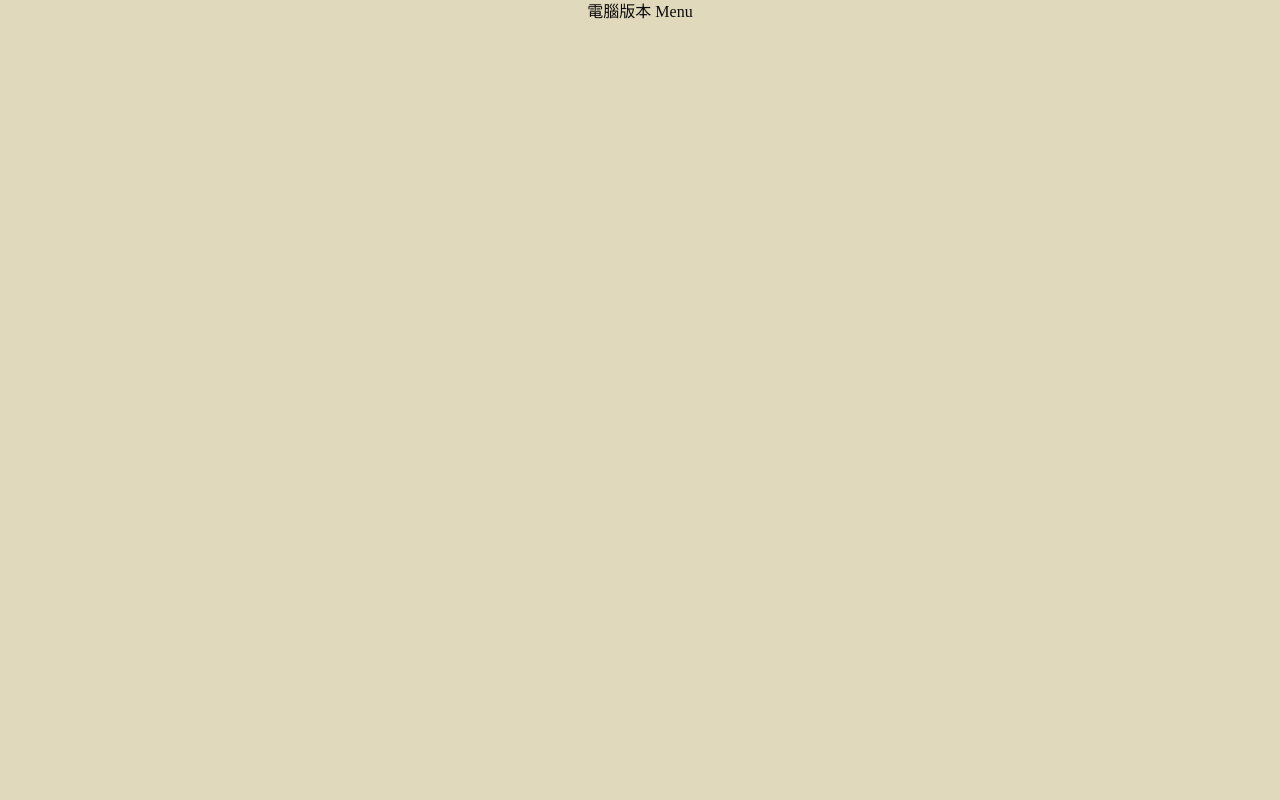
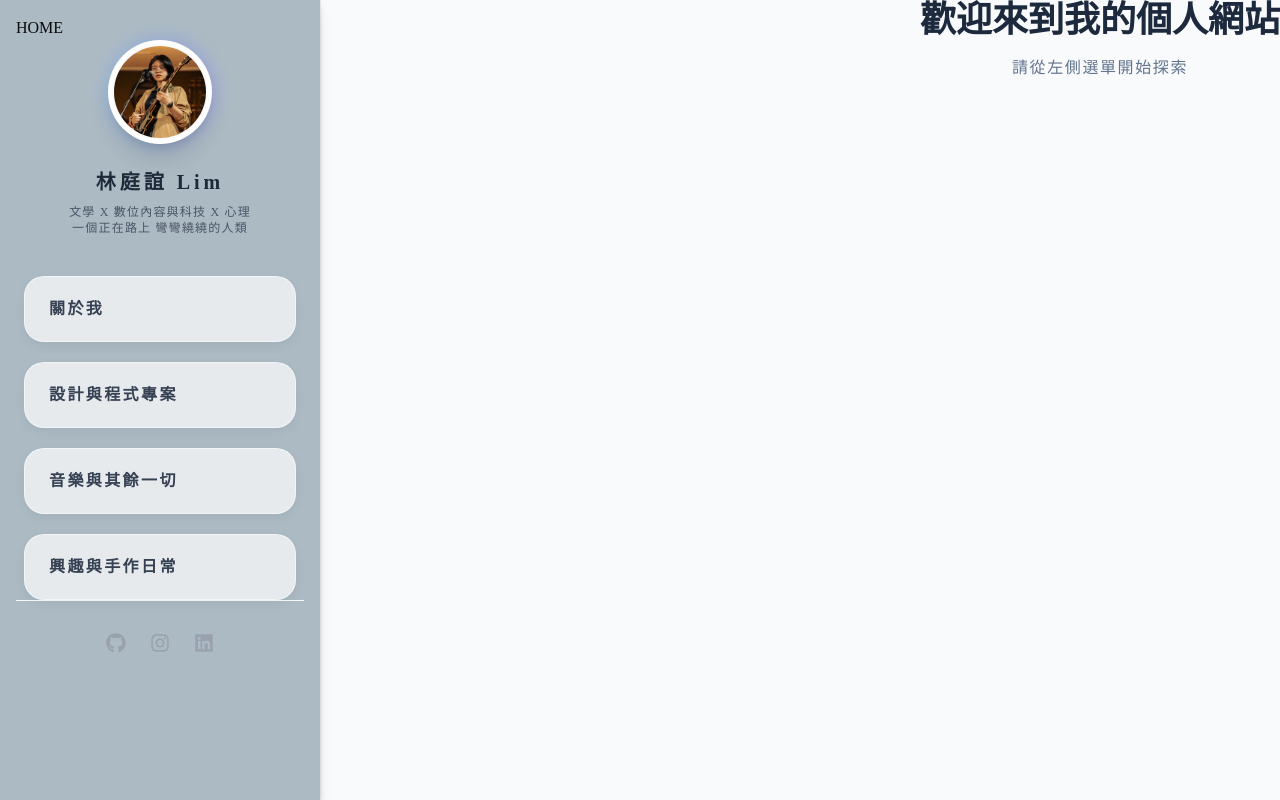
Before and after one commit to yeelin1128/1142_Web113101084_Hw1, a Next.js app: page / in a window 1280 px wide. Built offline with nearby package versions, Linux system fonts and the light colour scheme.

Commit message:
feat: menu

```diff
--- a/app/page.tsx
+++ b/app/page.tsx
@@ -8,16 +8,28 @@ export default function Home() {
 
   return (
     <>
-      <div className="flex h-full justify-center">
-        <div className="sm:block hidden ">
-          {/* 電腦版 */}
-          電腦版本 Menu
-        </div>
-        <div className="sm:hidden">
+      <div className="flex h-screen w-full overflow-hidden bg-slate-50">
+
+        {/* 1. 電腦版選單：只有在 sm (640px) 以上才會顯示 */}
+        <aside className="hidden sm:block flex-shrink-0 h-full border-r shadow-md">
+          <Menu />
+        </aside>
+
+        {/* 2. 主要內容區 */}
+        <main className="flex-grow flex flex-col justify-center items-center p-10"></main>
+
+        <div className="sm:hidden w-full h-full">
           {/* 手機版 */}
           手機版本 Menu
           <Menu />
         </div>
+
+        {/* 電腦版看到的歡迎文字 */}
+        <div className="hidden sm:flex flex-col items-center">
+          <h1 className="text-4xl font-bold text-slate-800 mb-4">歡迎來到我的個人網站</h1>
+          <p className="text-slate-500 tracking-widest">請從左側選單開始探索</p>
+        </div>
+
       </div>
     </>
   );
```
